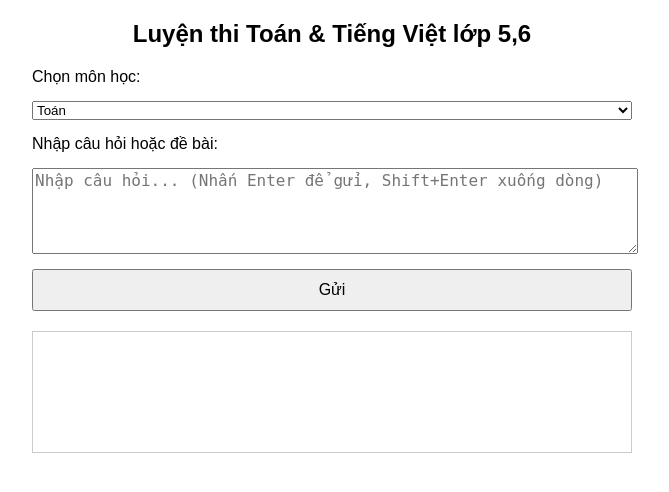
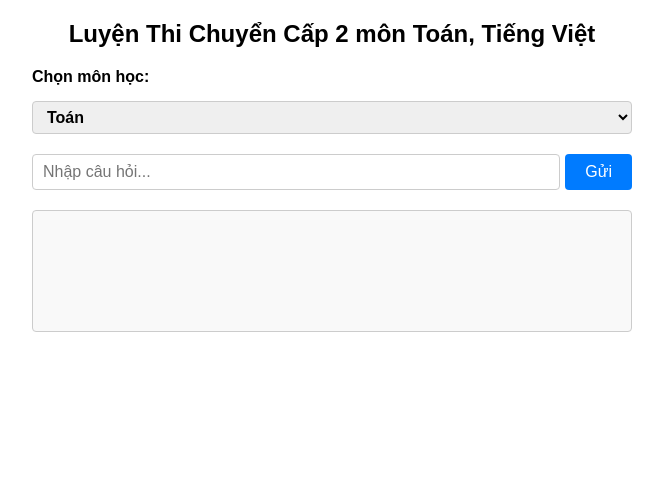
Before and after one commit to Bac04021987/LUY-N-THI-CHUYEN-CAP, a Flask app: page / in a window 1280 px wide. Shown: the top 492 px of the page, without its empty margins (308-977 px from the left). Run offline with Flask 3, Linux system fonts and the light colour scheme; parts of the project's set-up code (start-up, migrations or seed data) failed here and were passed over.

Commit message:
Update index.html

```diff
--- a/app/ui/templates/index.html
+++ b/app/ui/templates/index.html
@@ -2,41 +2,92 @@
 <html lang="vi">
 <head>
     <meta charset="UTF-8" />
-    <title>Luyện thi Toán & Tiếng Việt lớp 5,6</title>
+    <title>AI Agent đơn giản trên Render</title>
     <style>
-        body { font-family: Arial, sans-serif; margin: 20px; }
-        .chatbox { max-width: 600px; margin: auto; }
-        textarea { width: 100%; height: 80px; font-size: 16px; }
-        button { font-size: 16px; padding: 10px 20px; }
-        #response { margin-top: 20px; white-space: pre-wrap; border: 1px solid #ccc; padding: 10px; min-height: 100px; }
-        h2 { text-align: center; }
-        label, select, textarea, button { display: block; width: 100%; margin-bottom: 15px; }
+        body {
+            font-family: Arial, sans-serif;
+            margin: 20px;
+        }
+        h2 {
+            text-align: center;
+        }
+        .chatbox {
+            max-width: 600px;
+            margin: auto;
+        }
+        /* Thanh nhập và nút gửi nằm cùng hàng */
+        .input-group {
+            display: flex;
+            gap: 5px;
+            margin-top: 20px;
+        }
+        #questionInput {
+            flex-grow: 1;
+            padding: 8px 10px;
+            font-size: 16px;
+            border: 1px solid #ccc;
+            border-radius: 4px;
+        }
+        #sendBtn {
+            padding: 8px 20px;
+            font-size: 16px;
+            background-color: #007bff;
+            color: white;
+            border: none;
+            border-radius: 4px;
+            cursor: pointer;
+        }
+        #sendBtn:hover {
+            background-color: #0056b3;
+        }
+        #response {
+            margin-top: 20px;
+            white-space: pre-wrap;
+            border: 1px solid #ccc;
+            padding: 10px;
+            min-height: 100px;
+            border-radius: 4px;
+            background-color: #f9f9f9;
+        }
+        label, select {
+            display: block;
+            margin-top: 15px;
+            margin-bottom: 5px;
+            font-weight: bold;
+        }
+        select {
+            width: 100%;
+            padding: 6px 10px;
+            font-size: 16px;
+            border-radius: 4px;
+            border: 1px solid #ccc;
+        }
     </style>
 </head>
 <body>
     <div class="chatbox">
-        <h2>Luyện thi Toán & Tiếng Việt lớp 5,6</h2>
+        <h2>Luyện Thi Chuyển Cấp 2 môn Toán, Tiếng Việt</h2>
 
-        <label for="subject">Chọn môn học:</label>
-        <select id="subject">
+        <label for="subjectSelect">Chọn môn học:</label>
+        <select id="subjectSelect">
             <option value="toan">Toán</option>
             <option value="tieng_viet">Tiếng Việt</option>
             <option value="hinh_hoc">Hình học</option>
         </select>
 
-        <label for="question">Nhập câu hỏi hoặc đề bài:</label>
-        <textarea id="question" placeholder="Nhập câu hỏi... (Nhấn Enter để gửi, Shift+Enter xuống dòng)"></textarea>
-
-        <button id="sendBtn">Gửi</button>
+        <div class="input-group">
+            <input type="text" id="questionInput" placeholder="Nhập câu hỏi..." autocomplete="off" />
+            <button id="sendBtn">Gửi</button>
+        </div>
 
         <div id="response"></div>
     </div>
 
     <script>
-        const questionInput = document.getElementById('question');
+        const questionInput = document.getElementById('questionInput');
         const sendBtn = document.getElementById('sendBtn');
         const responseDiv = document.getElementById('response');
-        const subjectSelect = document.getElementById('subject');
+        const subjectSelect = document.getElementById('subjectSelect');
 
         async function sendQuestion() {
             const question = questionInput.value.trim();
@@ -58,9 +109,9 @@
                     })
                 });
                 const data = await res.json();
-                if(data.description) {
+                if (data.description) {
                     responseDiv.textContent = data.description;
-                } else if(data.error) {
+                } else if (data.error) {
                     responseDiv.textContent = 'Lỗi: ' + data.error;
                 } else {
                     responseDiv.textContent = 'Không có phản hồi.';
@@ -70,15 +121,11 @@
             }
         }
 
-        // Gửi khi nhấn nút gửi
-        sendBtn.addEventListener('click', () => {
-            sendQuestion();
-        });
+        sendBtn.addEventListener('click', sendQuestion);
 
-        // Gửi khi nhấn Enter (không kèm Shift)
-        questionInput.addEventListener('keydown', function(event) {
-            if (event.key === 'Enter' && !event.shiftKey) {
-                event.preventDefault(); // Ngăn xuống dòng
+        questionInput.addEventListener('keydown', function (event) {
+            if (event.key === 'Enter') {
+                event.preventDefault();
                 sendQuestion();
             }
         });
```
